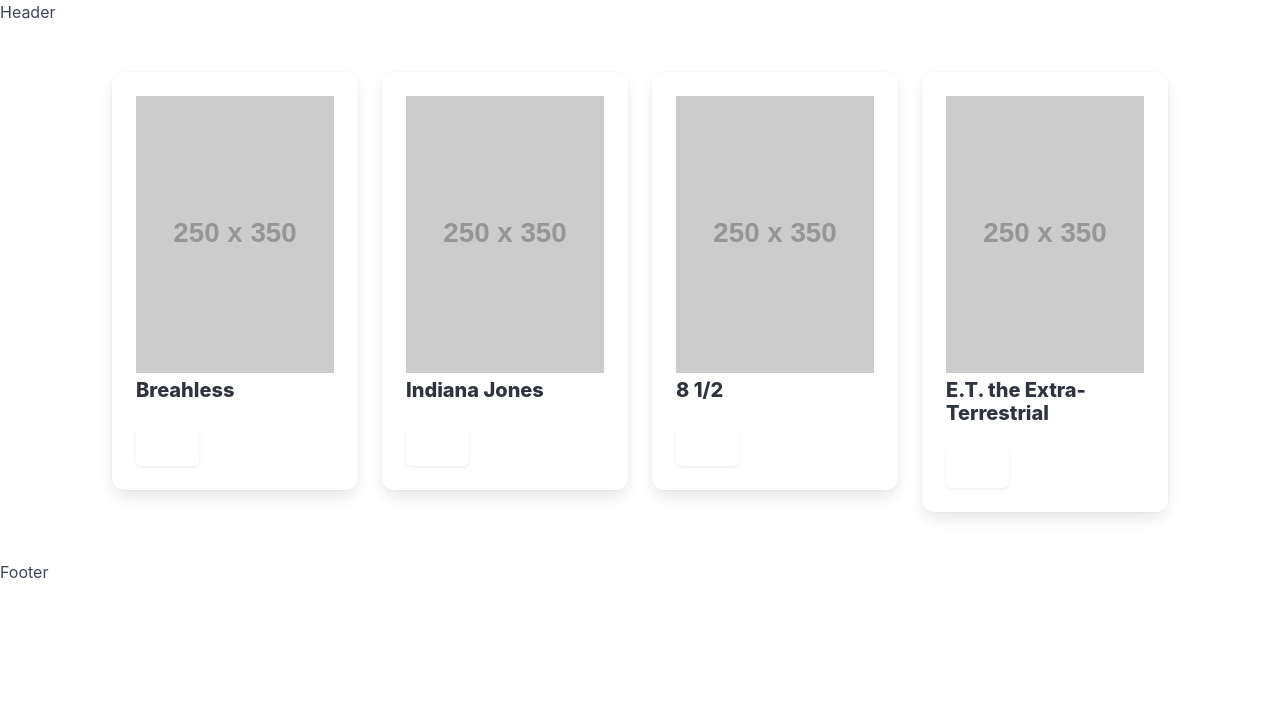
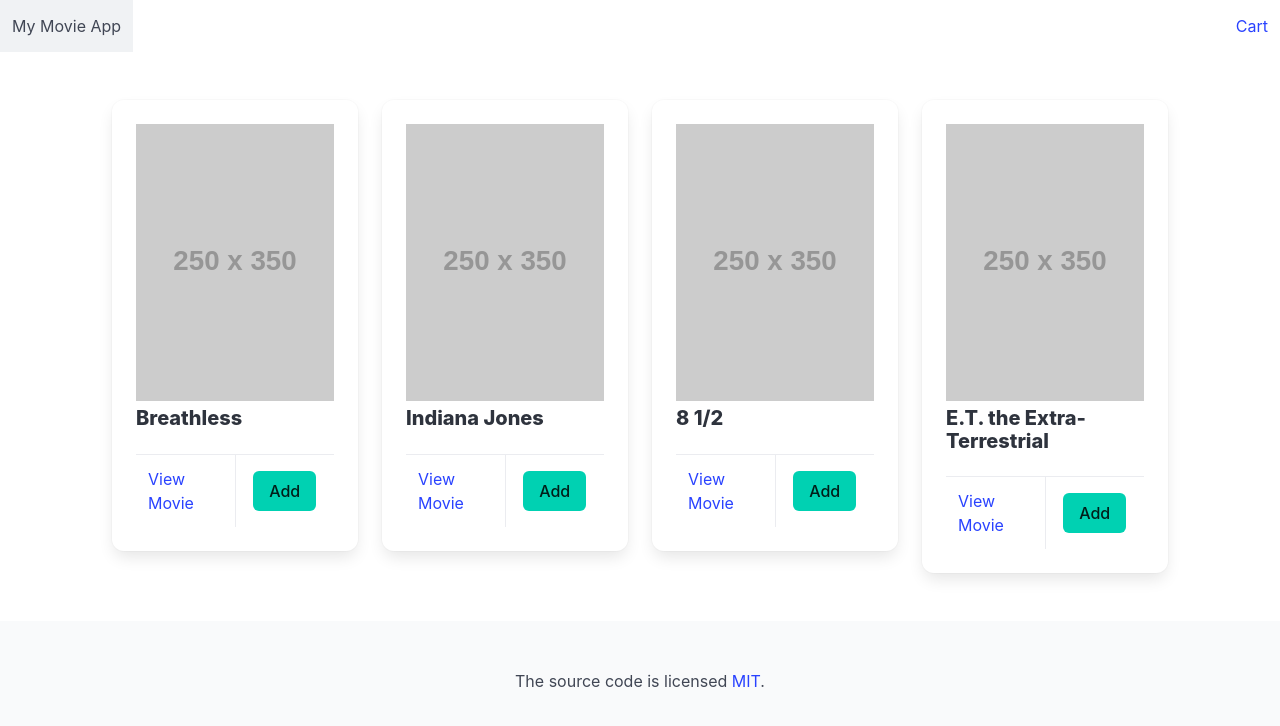
Before and after one commit to austinstarin/vue-libertyjs, a Vue app: page /#/ in a window 1280 px wide. Shown: the top 726 px of the page. Built offline with nearby package versions, Linux system fonts and the light colour scheme.

Commit message:
Add cart state

```diff
--- a/package.json
+++ b/package.json
@@ -11,6 +11,7 @@
     "lint": "eslint --ext .js,.vue src"
   },
   "dependencies": {
+    "lodash": "^4.17.4",
     "vue": "^2.5.2",
     "vue-router": "^3.0.1",
     "vuex": "^3.0.1"
--- a/src/components/Add.vue
+++ b/src/components/Add.vue
@@ -1,12 +1,26 @@
 <template>
-  <button class="button is-outlined">Add</button>
+  <div>
+  <button v-if="cart" class="button is-danger" @click="removeFromCart">Remove</button>
+  <button v-if="!cart" class="button is-primary" @click="addToCart">Add</button>
+</div>
 </template>
 
 <script>
+
 export default {
   name: 'Add',
   props: {
-    text: String
+    text: String,
+    id: String,
+    cart: Boolean
+  },
+  methods: {
+    addToCart () {
+      return this.$store.commit('ADD_MOVIE_CART', this.id)
+    },
+    removeFromCart () {
+      return this.$store.commit('REMOVE_MOVIE_CART', this.id)
+    }
   }
 }
 </script>
--- a/src/components/Card.vue
+++ b/src/components/Card.vue
@@ -4,12 +4,23 @@
       <div class="card-content">
         <Media
           :thumbnail="thumbnail"
-          :alternative="alternative"
+          :alternative="title"
         ></Media>
         <TitleTertiary
           :title="title"
         ></TitleTertiary>
-        <Add></Add>
+        <footer class="card-footer">
+          <p class="card-footer-item">
+            <a href="">View Movie</a>
+          </p>
+          <p class="card-footer-item">
+            <Add
+              :id="id"
+              :cart="cart"
+            >
+            </Add>
+          </p>
+        </footer>
       </div>
     </div>
   </div>
@@ -23,8 +34,10 @@ import TitleTertiary from './TitleTertiary'
 export default {
   name: 'Card',
   props: {
+    id: String,
     title: String,
-    thumbnail: String
+    thumbnail: String,
+    cart: Boolean
   },
   components: {
     Add,
--- a/src/components/TheFooter.vue
+++ b/src/components/TheFooter.vue
@@ -1,7 +1,14 @@
 <template>
-  <div>
-    <p>Footer</p>
-  </div>
+  <footer class="footer">
+    <div class="container">
+      <div class="content has-text-centered">
+        <p>
+          The source code is licensed
+          <a href="http://opensource.org/licenses/mit-license.php">MIT</a>.
+        </p>
+      </div>
+    </div>
+  </footer>
 </template>
 
 <script>
--- a/src/components/TheHeader.vue
+++ b/src/components/TheHeader.vue
@@ -1,12 +1,59 @@
 <template>
   <div>
-    <p>Header</p>
+    <nav class="navbar" role="navigation" aria-label="main navigation">
+      <div class="navbar-brand">
+        <a class="navbar-item" href="/">
+          My Movie App
+        </a>
+        <button class="button navbar-burger">
+          <span></span>
+          <span></span>
+          <span></span>
+        </button>
+      </div>
+      <div class="navbar-menu">
+        <div class="navbar-end">
+          <div class="navbar-item">
+            <a class="indicator-container" href="#">
+              Cart
+              <span v-show="count > 0" class="indicator">{{ count }}</span>
+            </a>
+          </div>
+        </div>
+      </div>
+    </nav>
   </div>
 </template>
 
 <script>
 
 export default {
-  name: 'TheHeader'
+  name: 'TheHeader',
+  computed: {
+    count () {
+      console.log(this.$store.getters.cartCount)
+      return this.$store.getters.cartCount
+    }
+  }
 }
 </script>
+
+<style scoped>
+.indicator-container {
+  position: relative;
+}
+.indicator {
+  position: absolute;
+  top: 0;
+  left: -1rem;
+  display: flex;
+  align-items: center;
+  justify-content: center;
+  height: 1rem;
+  width: 1rem;
+  border-radius: 50%;
+  color: #fff;
+  font-size: 0.7rem;
+  background-color: #ff3860;
+}
+</style>
--- a/src/components/TheIndex.vue
+++ b/src/components/TheIndex.vue
@@ -4,8 +4,10 @@
       <Card
         v-for="movie in $store.state.movies"
         :key="movie.id"
+        :id="movie.id"
         :title="movie.title"
         :thumbnail="movie.thumbnail"
+        :cart="movie.cart"
       >
       </Card>
     </div>
--- /dev/null
+++ b/src/store/getters.js
@@ -0,0 +1,13 @@
+import _ from 'lodash'
+
+export default {
+  cartCount: function (state) {
+    const count = []
+    _.each(state.movies, function (movie) {
+      if (movie.cart === true) {
+        count.push(movie)
+      }
+    })
+    return count.length
+  }
+}
--- a/src/store/index.js
+++ b/src/store/index.js
@@ -1,39 +1,13 @@
 import Vue from 'vue'
 import Vuex from 'vuex'
+import getters from './getters'
+import state from './state'
+import mutations from './mutations'
 
 Vue.use(Vuex)
 
 export default new Vuex.Store({
-  state: {
-    movies: [
-      {
-        title: 'Breahless',
-        director: 'Jean-Luc Godard',
-        thumbnail: 'http://via.placeholder.com/250x350',
-        rating: 0,
-        cart: false
-      },
-      {
-        title: 'Indiana Jones',
-        director: 'Steven Spielberg',
-        thumbnail: 'http://via.placeholder.com/250x350',
-        rating: 0,
-        cart: false
-      },
-      {
-        title: '8 1/2',
-        director: 'Federico Fellini',
-        thumbnail: 'http://via.placeholder.com/250x350',
-        rating: 0,
-        cart: false
-      },
-      {
-        title: 'E.T. the Extra-Terrestrial',
-        director: 'Steven Spielberg',
-        thumbnail: 'http://via.placeholder.com/250x350',
-        rating: 0,
-        cart: false
-      }
-    ]
-  }
+  state,
+  mutations,
+  getters
 })
--- /dev/null
+++ b/src/store/mutations.js
@@ -0,0 +1,13 @@
+import _ from 'lodash'
+
+export default {
+  ADD_MOVIE_CART (state, payload) {
+    const movie = _.find(state.movies, { 'id': payload })
+    movie.cart = true
+  },
+  REMOVE_MOVIE_CART (state, payload) {
+    const match = { 'id': payload }
+    const movie = _.find(state.movies, match)
+    movie.cart = false
+  }
+}
--- /dev/null
+++ b/src/store/state.js
@@ -0,0 +1,36 @@
+module.exports = {
+  movies: [
+    {
+      id: '23jh3',
+      title: 'Breathless',
+      director: 'Jean-Luc Godard',
+      thumbnail: 'http://via.placeholder.com/250x350',
+      rating: 0,
+      cart: false
+    },
+    {
+      id: 'gk387',
+      title: 'Indiana Jones',
+      director: 'Steven Spielberg',
+      thumbnail: 'http://via.placeholder.com/250x350',
+      rating: 0,
+      cart: false
+    },
+    {
+      id: 'jeh38',
+      title: '8 1/2',
+      director: 'Federico Fellini',
+      thumbnail: 'http://via.placeholder.com/250x350',
+      rating: 0,
+      cart: false
+    },
+    {
+      id: 'oi39c',
+      title: 'E.T. the Extra-Terrestrial',
+      director: 'Steven Spielberg',
+      thumbnail: 'http://via.placeholder.com/250x350',
+      rating: 0,
+      cart: false
+    }
+  ]
+}
```
Also changed, not shown: src/store/data.js (added).
